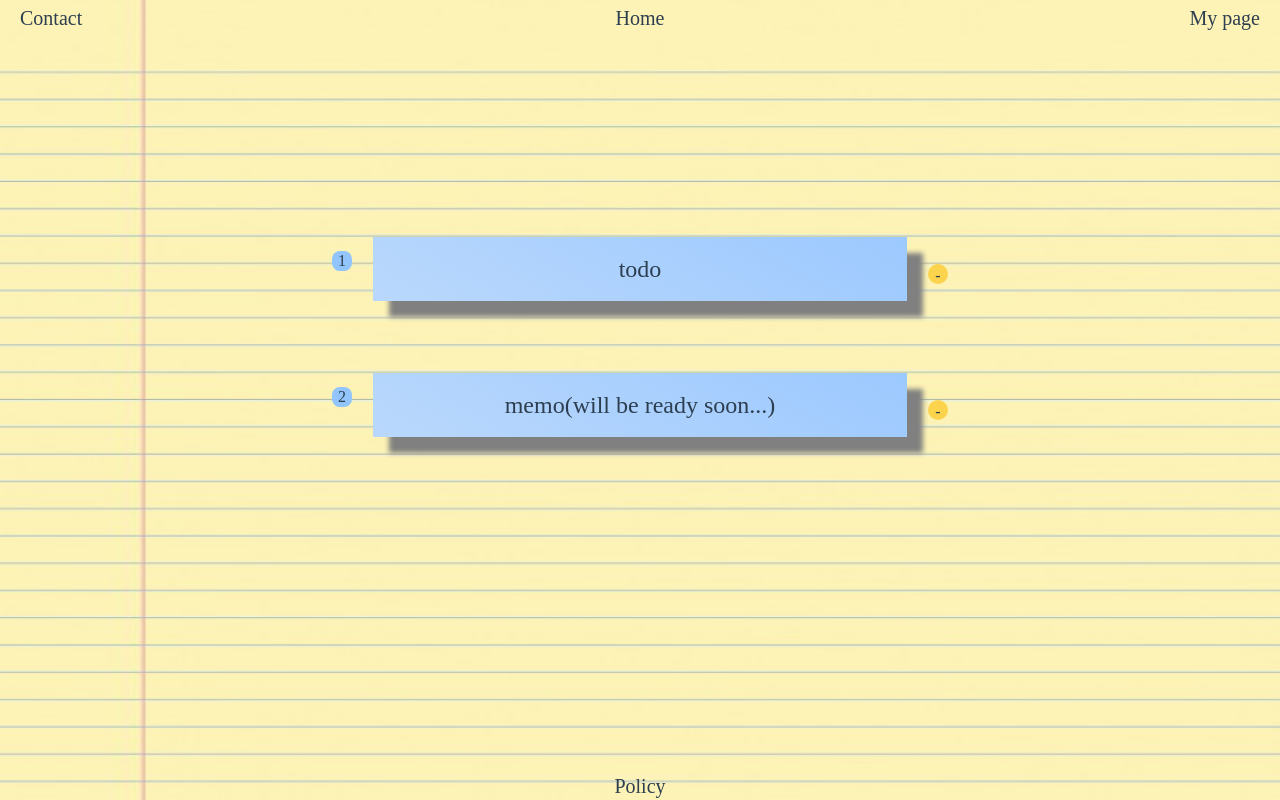
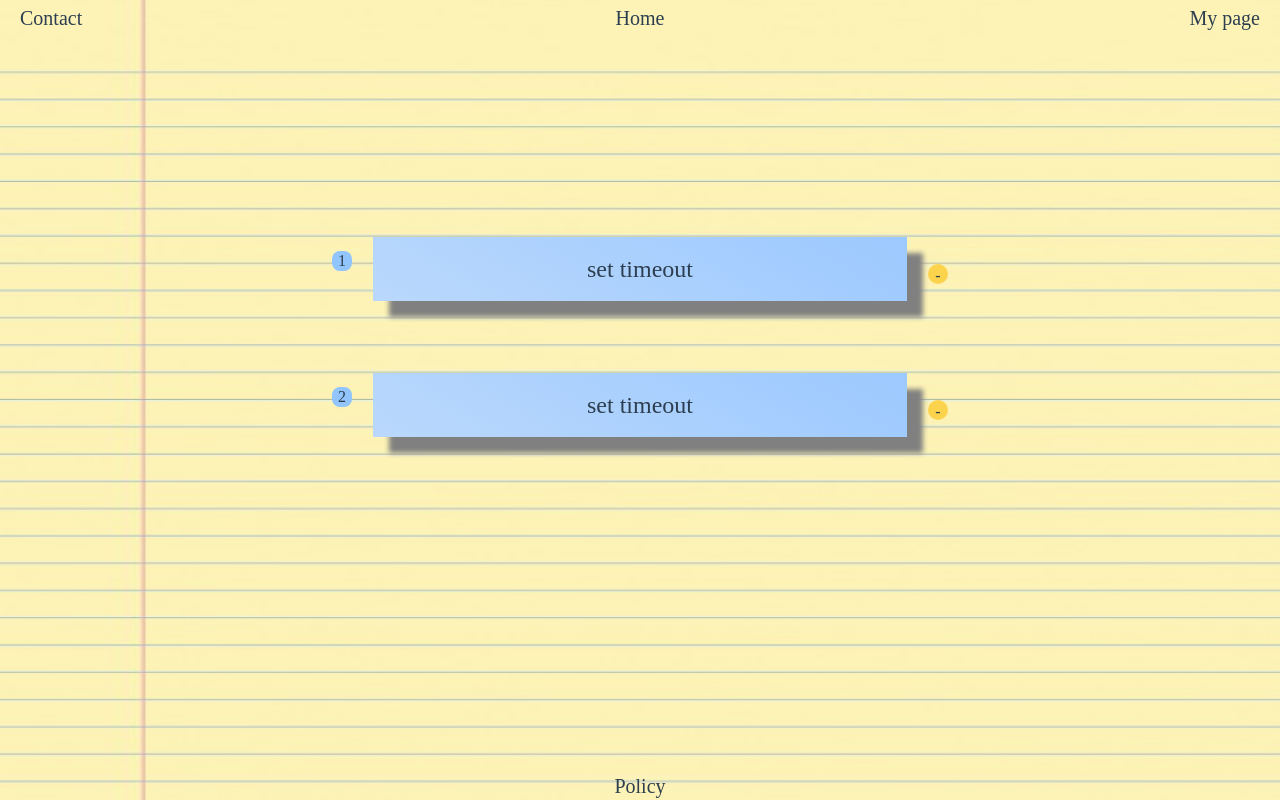
Before and after one commit to 0ArchLinux0/ToDiary-Revised, a Vue app: page / in a window 1280 px wide. Built offline with nearby package versions, Linux system fonts and the light colour scheme; a web font is replaced by a local one.

Commit message:
test code'

```diff
--- a/src/components/PostIt.vue
+++ b/src/components/PostIt.vue
@@ -239,11 +239,13 @@ export default {
     // this.isMobile =this.$store.getters["AccountModule/mobile"]
     if(!this.initial) {
       this.newMemo = this.body;
+      this.newMemo = 'mounted'
       this.$refs.postIt.classList.add('priorityMoveToLeft');
       // this.$refs.postIt.addEventListener('transitionend', () => {
       //   this.$emit('added');
       // })
       setTimeout(() => {
+        this.newMemo = 'set timeout'
         this.$refs.postIt.classList.add('postIt');
       })
     } else {
```
